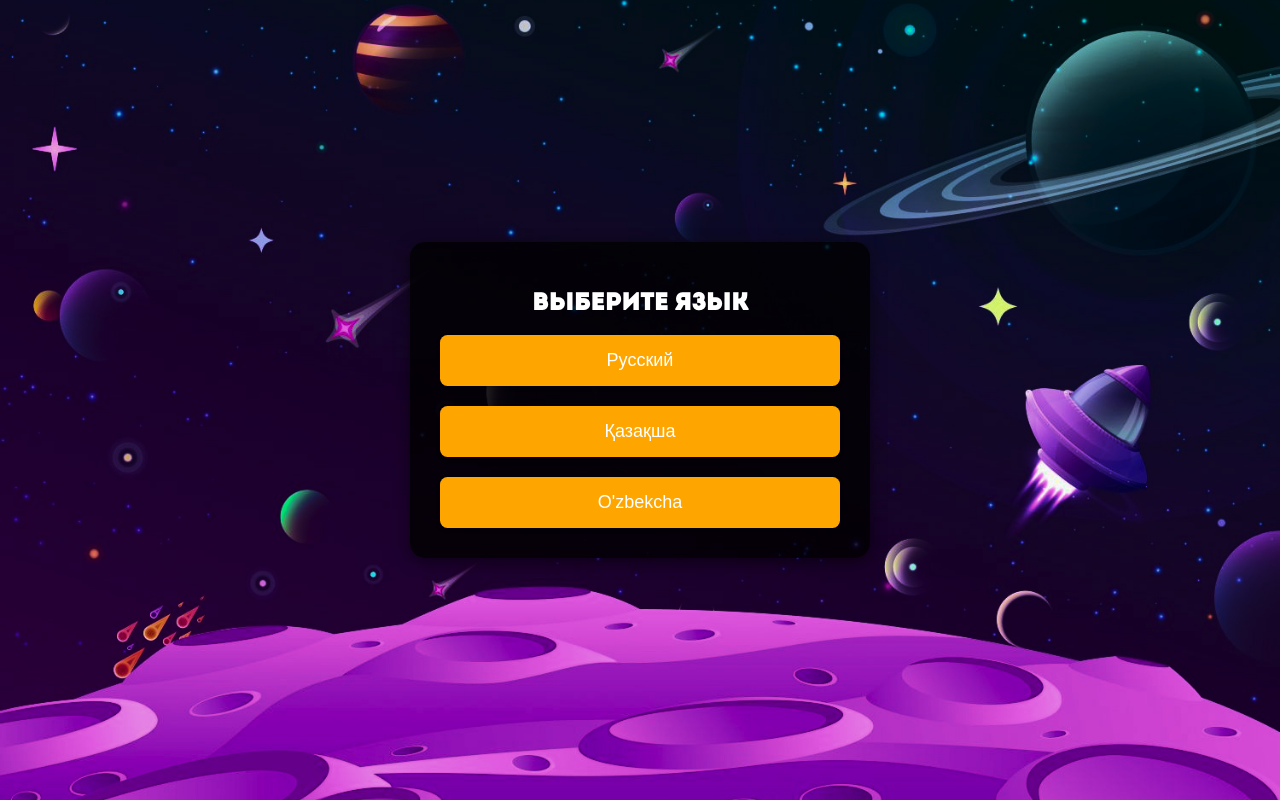
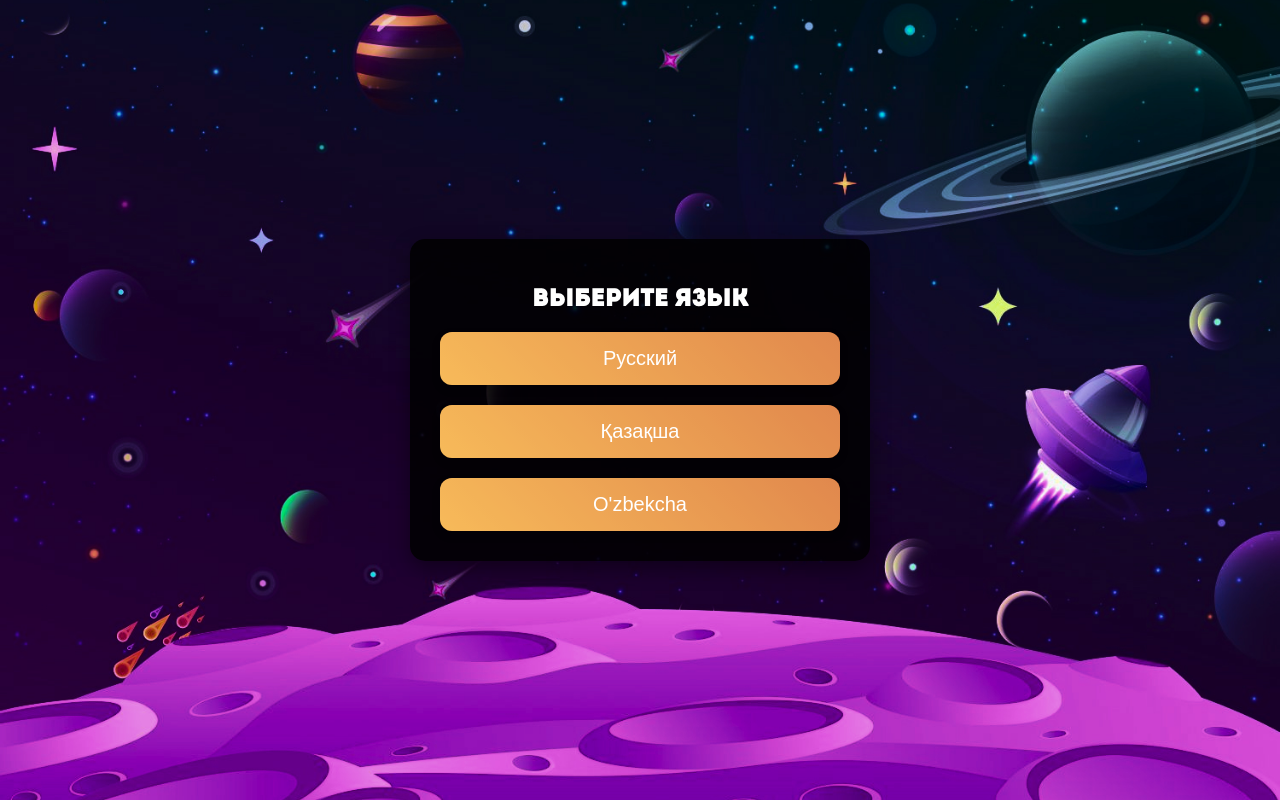
Before and after one commit to luacreate/minestest, a website: page index.html in a window 1280 px wide. Drawn offline with Linux system fonts and the light colour scheme.

Commit message:
Update index.html

```diff
--- a/index.html
+++ b/index.html
@@ -22,10 +22,10 @@
             color: white;
         }
         .container {
-            background: rgba(0, 0, 0, 0.8);
+            background: rgba(0, 0, 0, 0.85);
             padding: 30px;
             border-radius: 15px;
-            box-shadow: 0 4px 15px rgba(0, 0, 0, 0.5);
+            box-shadow: 0 8px 20px rgba(0, 0, 0, 0.4);
             text-align: center;
             max-width: 400px;
             width: 100%;
@@ -34,58 +34,82 @@
             display: flex;
             flex-direction: column;
             gap: 20px;
+            margin-top: 20px;
         }
         .button {
-            background-color: orange;
+            position: relative;
+            background: linear-gradient(45deg, #f39c12, #d35400);
             border: none;
             color: white;
-            padding: 15px 20px;
-            font-size: 18px;
+            padding: 15px 25px;
+            font-size: 20px;
             cursor: pointer;
-            border-radius: 7.5px;
-            box-shadow: 0 2px 4px rgba(0, 0, 0, 0.2);
-            transition: all 0.3s ease;
-            width: 100%;
+            border-radius: 12px;
+            transition: all 0.4s ease;
+            box-shadow: 0 4px 8px rgba(0, 0, 0, 0.2);
+            overflow: hidden;
+            z-index: 1;
+        }
+        .button:before {
+            content: '';
+            position: absolute;
+            top: 0;
+            left: -75%;
+            width: 200%;
+            height: 100%;
+            background: rgba(255, 255, 255, 0.3);
+            transform: skewX(-20deg);
+            transition: 0.5s;
+            z-index: 0;
+        }
+        .button:hover:before {
+            left: 100%;
         }
         .button:hover {
-            background-color: #e69500;
+            transform: translateY(-4px);
+            box-shadow: 0 6px 15px rgba(0, 0, 0, 0.4);
+        }
+        .button:active {
+            transform: translateY(2px);
+            box-shadow: 0 3px 8px rgba(0, 0, 0, 0.3);
+        }
+        .button span {
+            position: relative;
+            z-index: 1;
         }
         input[type="text"] {
             width: 80%;
             padding: 12px;
             margin: 15px 0;
             border: none;
-            border-radius: 7.5px;
+            border-radius: 10px;
             outline: none;
             text-align: center;
             background: rgba(255, 255, 255, 0.1);
             color: white;
-            font-size: 16px;
-            box-shadow: 0 2px 4px rgba(0, 0, 0, 0.2);
+            font-size: 18px;
+            box-shadow: 0 3px 6px rgba(0, 0, 0, 0.3);
         }
         #message {
             margin-top: 20px;
             font-size: 16px;
-            text-shadow: 0 2px 4px rgba(0, 0, 0, 0.5);
         }
     </style>
 </head>
 <body>
-    <!-- Выбор языка -->
     <div class="container" id="languageSelection">
         <h2>Выберите язык</h2>
         <div class="language-buttons">
-            <button class="button" onclick="selectLanguage('ru')">Русский</button>
-            <button class="button" onclick="selectLanguage('kk')">Қазақша</button>
-            <button class="button" onclick="selectLanguage('uz')">O'zbekcha</button>
+            <button class="button" onclick="selectLanguage('ru')"><span>Русский</span></button>
+            <button class="button" onclick="selectLanguage('kz')"><span>Қазақша</span></button>
+            <button class="button" onclick="selectLanguage('uz')"><span>O'zbekcha</span></button>
         </div>
     </div>
 
-    <!-- Форма ввода ID -->
     <div class="container" id="appContainer" style="display: none;">
         <h2 id="headerText">Введите ваш ID</h2>
         <input type="text" id="userIdInput" placeholder="Ваш ID">
-        <button class="button" onclick="checkAccess()" id="connectButton">Подключиться</button>
+        <button class="button" onclick="checkAccess()" id="connectButton"><span>Подключиться</span></button>
         <p id="message"></p>
     </div>
 
@@ -99,7 +123,7 @@
                 accessDenied: "Доступ запрещён",
                 error: "Ошибка при проверке ID. Попробуйте снова."
             },
-            kk: {
+            kz: {
                 header: "ID енгізіңіз",
                 placeholder: "Сіздің ID",
                 button: "Қосылу",
@@ -140,7 +164,6 @@
 
             if (!userId) {
                 messageElem.textContent = texts.enterId;
-                messageElem.className = 'error';
                 return;
             }
 
@@ -148,28 +171,15 @@
                 const response = await fetch(`/users?userId=${userId}`);
                 if (response.ok) {
                     const user = await response.json();
-                    if (user.admin) {
-                        window.location.href = 'admin.html';
-                    } else {
-                        const userAgent = navigator.userAgent || navigator.vendor || window.opera;
-
-                        // Перенаправление в зависимости от языка и устройства
-                        if (/iPad|iPhone|iPod/.test(userAgent) && !window.MSStream) {
-                            window.location.href = `mines-ios/${selectedLanguage}.html`;
-                        } else if (/android/i.test(userAgent)) {
-                            window.location.href = `mines-android-pc/${selectedLanguage}.html`;
-                        } else {
-                            window.location.href = `mines-android-pc/${selectedLanguage}.html`;
-                        }
-                    }
+                    const userAgent = navigator.userAgent || navigator.vendor || window.opera;
+                    let platform = (/iPad|iPhone|iPod/.test(userAgent) && !window.MSStream) ? 'mines-ios' : 'mines-android-pc';
+                    window.location.href = `${platform}/${selectedLanguage}.html`;
                 } else {
                     messageElem.textContent = texts.accessDenied;
-                    messageElem.className = 'error';
                 }
             } catch (error) {
                 console.error('Ошибка при проверке ID:', error);
                 messageElem.textContent = texts.error;
-                messageElem.className = 'error';
             }
         }
     </script>
```
